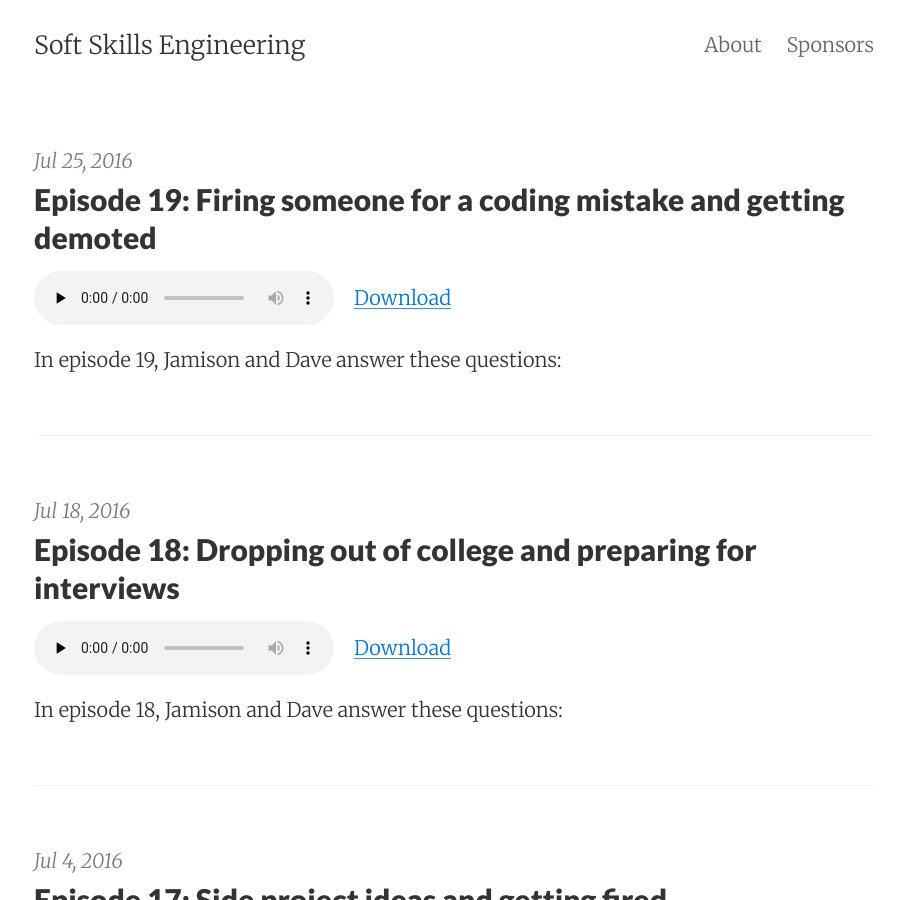
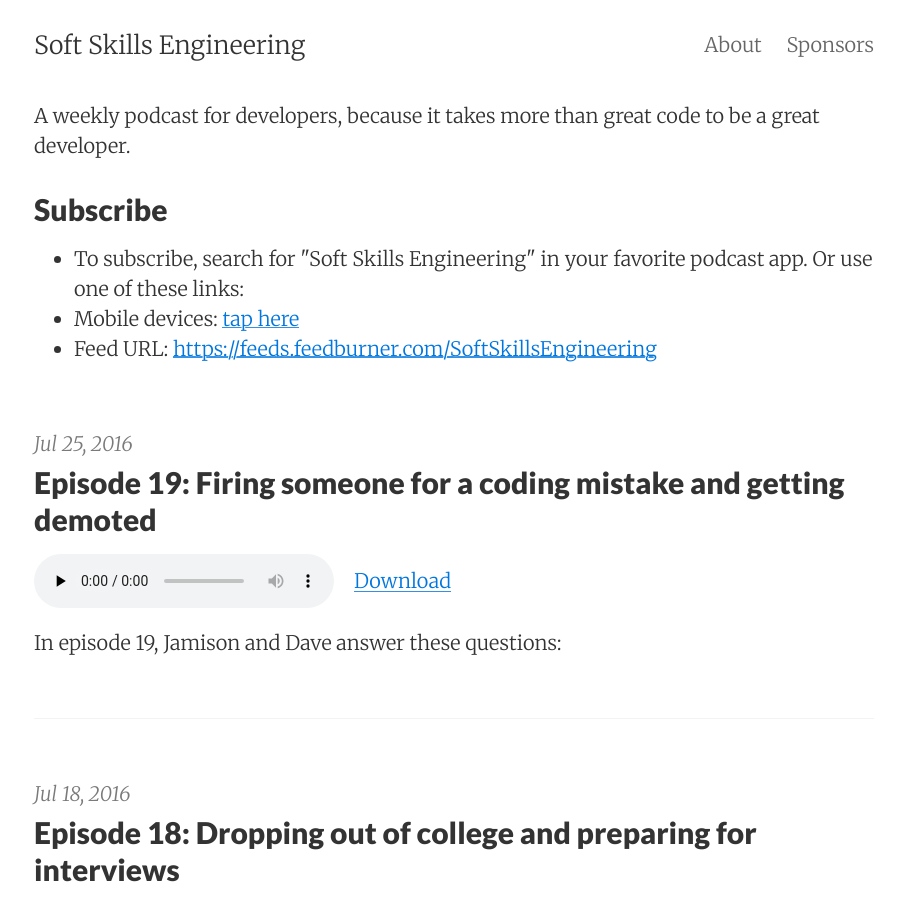
Before and after one commit to soft-skills-engineering/website, a Jekyll site: the page built from index.html, in a window 1280 px wide and 900 px high. Shown: the whole window, without its empty margins (186-1090 px from the left). Built offline with Jekyll 4.4.1, drawn with Linux system fonts in a browser that asks for light colours; the list of posts is cut into pages by our own code.

Commit message:
Add instructions for subscribing on the home page

```diff
--- a/_config.yml
+++ b/_config.yml
@@ -7,6 +7,8 @@ baseurl:     ""
 url:         "https://softskills.audio"
 date_format: "%b %-d, %Y"
 logo_url: "https://download.softskills.audio/sse-logo-3.png"
+podcast_feed_url: "https://feeds.feedburner.com/SoftSkillsEngineering"
+podcast_itunes_url: "https://itunes.apple.com/us/podcast/soft-skills-engineering/id1091341048?mt=2"
 
 # Google services
 google_verification:
--- a/index.html
+++ b/index.html
@@ -4,6 +4,14 @@ layout: default
 {% assign posts_count = (paginator.posts | size) %}
 
 <div class="home">
+  <p>A weekly podcast for developers, because it takes more than great code to be a great developer.</p>
+  <h2>Subscribe</h2>
+  <ul>
+    <li>To subscribe, search for "Soft Skills Engineering" in your favorite podcast app. Or use one of these links:</li>
+    <li>Mobile devices: <a href="{{site.podcast_itunes_url}}">tap here</a></li>
+    <li>Feed URL: <a href="{{site.podcast_feed_url}}">{{site.podcast_feed_url}}</a></li>
+  </ul>
+
   {% if posts_count > 0 %}
     <div class="posts">
       {% for post in paginator.posts %}
```
